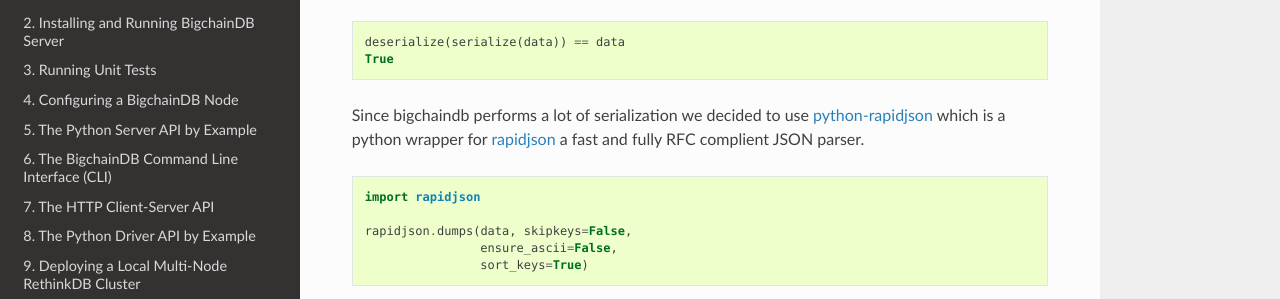
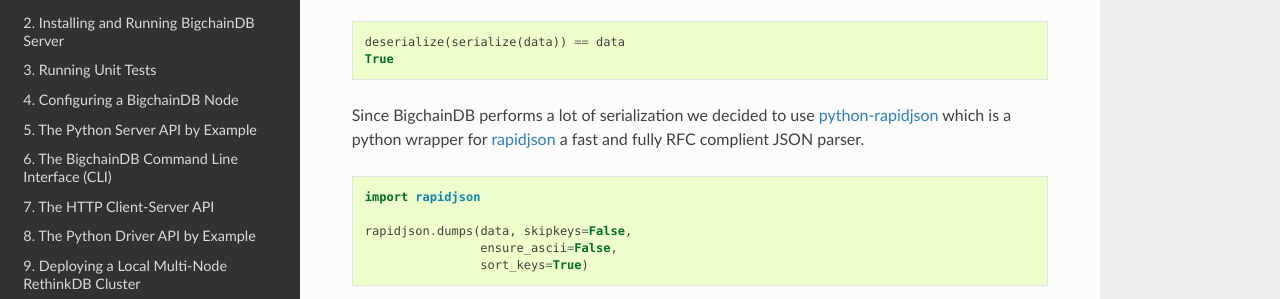
Before and after one commit to bigchaindb/bigchaindb, a Sphinx documentation site: the page built from docs/source/json-serialization.md, in a window 1280 px wide and 900 px high, scrolled down 470 px. Shown: the part 152-451 px from the top of the window. Built offline with Sphinx 7.4.7 and the Read the Docs theme 2.0.0, drawn with Linux system fonts in a browser that asks for light colours.

Commit message:
fix typo

````diff
--- a/docs/source/json-serialization.md
+++ b/docs/source/json-serialization.md
@@ -24,7 +24,7 @@
 True
 ```
 
-Since bigchaindb performs a lot of serialization we decided to use [python-rapidjson](https://github.com/kenrobbins/python-rapidjson)
+Since BigchainDB performs a lot of serialization we decided to use [python-rapidjson](https://github.com/kenrobbins/python-rapidjson)
 which is a python wrapper for [rapidjson](https://github.com/miloyip/rapidjson) a fast and fully RFC complient JSON parser.
 
 ```python
````
